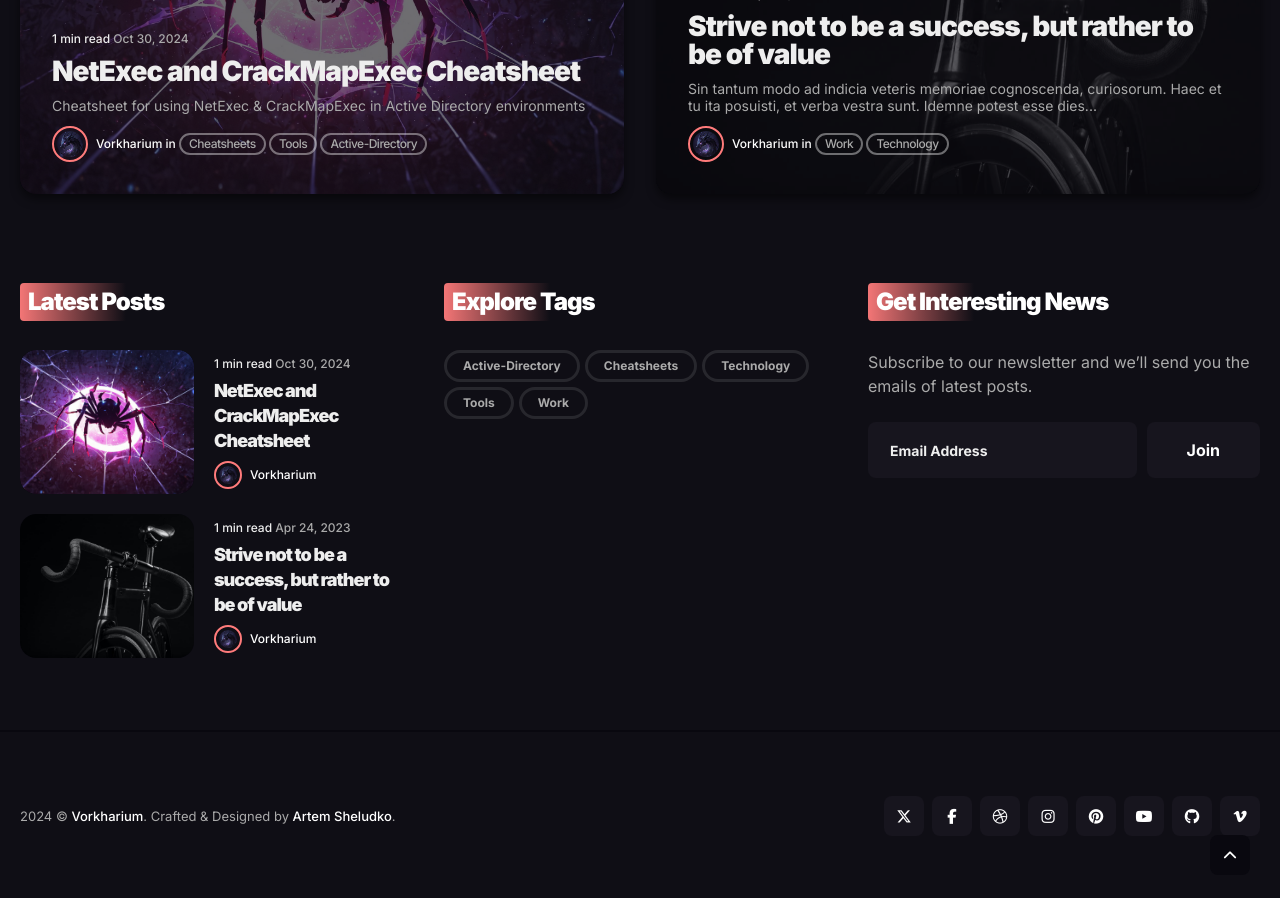
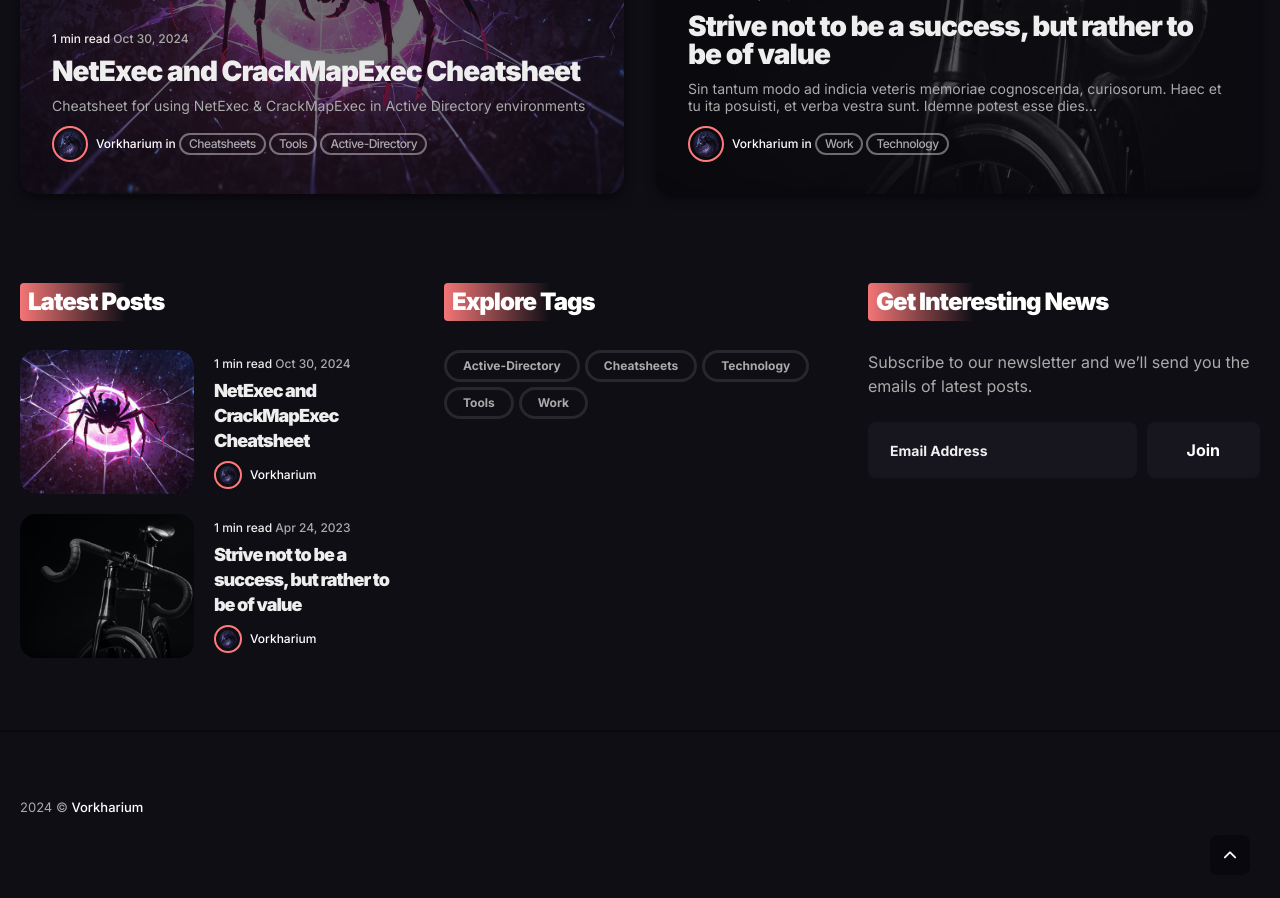
Before and after one commit to Vorkharium/vorkharium.github.io, a Jekyll site: the page built from index.html, in a window 1280 px wide and 900 px high, scrolled down 921 px. Built offline with Jekyll 4.4.1, drawn with Linux system fonts in a browser that asks for light colours; the list of posts is cut into pages by our own code.

Commit message:
Update footer.html

```diff
--- a/_includes/footer.html
+++ b/_includes/footer.html
@@ -15,12 +15,11 @@
   <div class="container">
     <div class="row">
       <div class="col col-12">
-      <div class="footer__inner">
-        <div class="copyright">{{ site.time | date: '%Y' }} &copy; <a href="/">{{ site.data.settings.title }}</a>. Crafted & Designed by <a href="https://jekyllthemes.io/developers/artem-sheludko">Artem Sheludko</a>.</div>
-        {% include social-links.html %}
+        <div class="footer__inner">
+          <div class="copyright">{{ site.time | date: '%Y' }} &copy; <a href="/">{{ site.data.settings.title }}</a>
+          </div>
         </div>
       </div>
     </div>
-  </div>
 </footer>
 <!-- end footer -->
```
